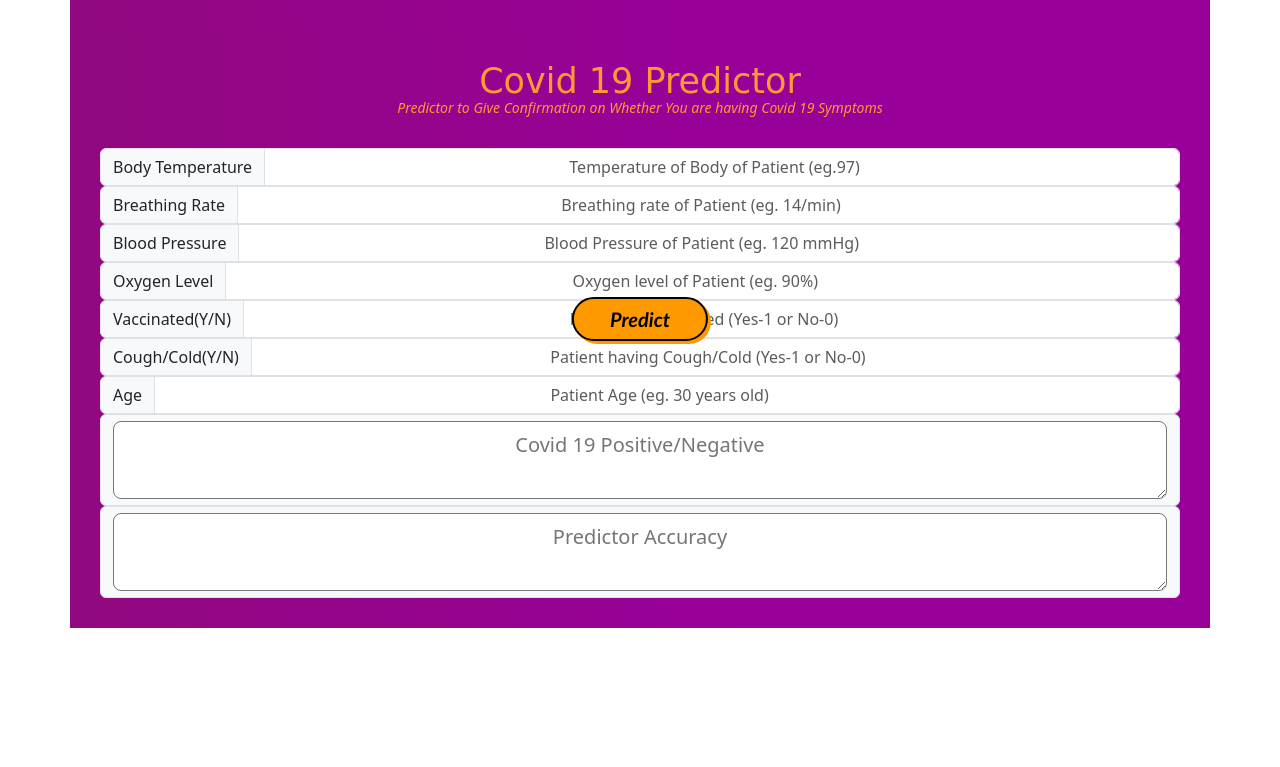
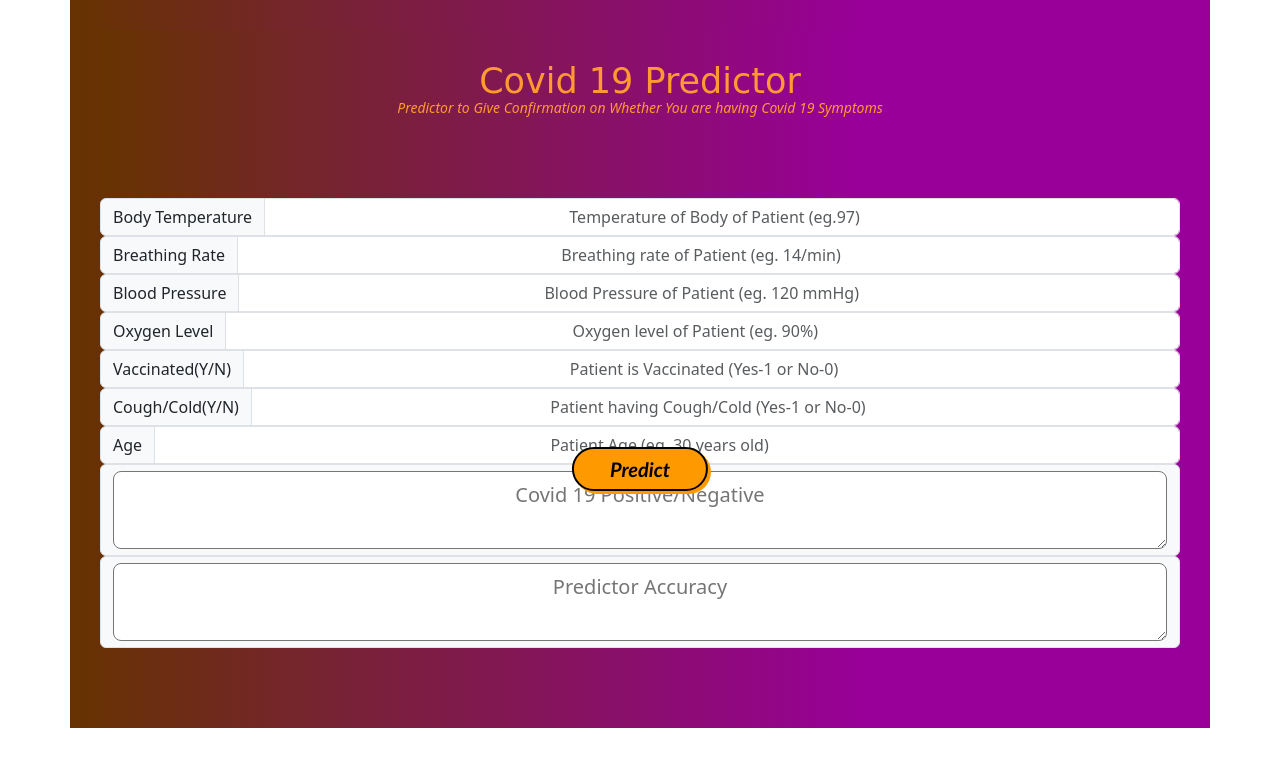
Before and after one commit to Priyansh-15/Covid19-Predictor, a Flask app: page / in a window 1280 px wide. Shown: the top 767 px of the page. Run offline with Flask 2, Linux system fonts and the light colour scheme; some libraries are stand-ins or nearby versions.

Commit message:
Update 1.8

```diff
--- a/static/css/Header-Dark.css
+++ b/static/css/Header-Dark.css
@@ -35,7 +35,8 @@
   position: relative;
   background: linear-gradient(to right, #663300 0%, #990099 70%);
   text-align: center;
-  background-size: 500% 500%;
+  background-size: cover;
+  padding-bottom: 80px;
   animation: change-gradient 5s ease-in-out infinite;
 }
 
@@ -58,7 +59,6 @@
 .center {
   margin: 0;
   position: absolute;
-  top: 50%;
   left: 50%;
   -ms-transform: translate(-50%, -50%);
   transform: translate(-50%, -50%);
```
